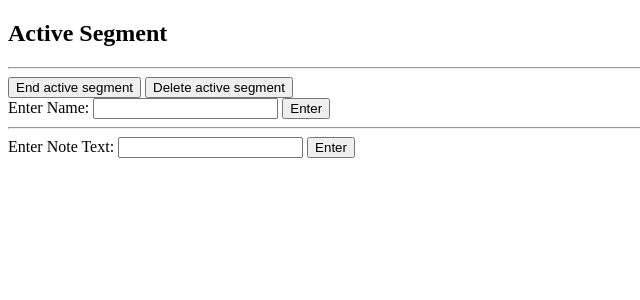
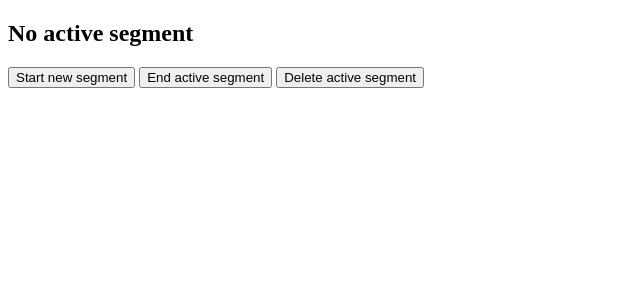
Before and after one commit to ParsaShemirani/pathbase, a FastAPI app: template templates/index.html in a window 1280 px wide. Shown: the top 300 px of the page, without its empty margins (0-640 px from the left). Run offline with FastAPI, Linux system fonts and the light colour scheme; the template is opened without the code that fills it, so the values that code supplies are empty.

Commit message:
made new setup with notes and action segments

```diff
--- a/app.py
+++ b/app.py
@@ -22,27 +22,21 @@ async def home(request: Request):
             select(ActionSegment).where(ActionSegment.str_end_at == None)
         )
         if active_segment:
-            active_segment_dict = {
-                "action": active_segment.name,
-                "segment_duration": active_segment.str_duration,
-                "segment_start": active_segment.str_start_at,
-            }
             segment_notes = session.scalars(
-                select(Note).where(Note.str_created_ts > active_segment.str_start_at)
+                select(Note).where(Note.action_segment_id == active_segment.id).order_by(Note.id.desc())
             ).all()
         else:
-            active_segment_dict = {"no_active_segment": "True"}
             segment_notes = []
 
     return templates.TemplateResponse(
         request=request,
         name="index.html",
-        context={"active_segment_dict": active_segment_dict, "segment_notes": segment_notes},
+        context={"active_segment": active_segment, "segment_notes": segment_notes},
     )
 
 
 @app.get("/start_segment")
-async def start_segment(name: str):
+async def start_segment():
     with Session() as session:
         with session.begin():
             active_segment = session.scalar(
@@ -52,7 +46,7 @@ async def start_segment(name: str):
                 raise HTTPException(
                     status_code=400, detail="There is already an active segment."
                 )
-            new_segment = ActionSegment(name=name)
+            new_segment = ActionSegment()
             new_segment.dt_start_at = datetime.now(tz=timezone.utc)
             session.add(new_segment)
     return RedirectResponse(url=app.url_path_for("home"), status_code=303)
@@ -92,7 +86,14 @@ async def delete_active_segment():
 async def add_note(note_text: str):
     with Session() as session:
         with session.begin():
-            new_note = Note(text=note_text)
+            active_segment = session.scalar(
+                select(ActionSegment).where(ActionSegment.str_end_at == None)
+            )
+            if not active_segment:
+                raise HTTPException(
+                    status_code=400, detail="There is no active segment."
+                )
+            new_note = Note(action_segment_id=active_segment.id, text=note_text)
             new_note.dt_created_ts = datetime.now(tz=timezone.utc)
             session.add(new_note)
     return RedirectResponse(url=app.url_path_for("home"), status_code=303)
--- a/scriptrunner.py
+++ /dev/null
@@ -1 +0,0 @@
-from analysis.pandas_script import df
--- a/templates/index.html
+++ b/templates/index.html
@@ -6,35 +6,38 @@
     <title>Stopwatch homepage</title>
 </head>
 <body>
+
+    {% if active_segment %}
         <h2>Active Segment</h2>
-    <ul>
-        {% for key, value in active_segment_dict.items() %}
-            <li>{{ key }}: {{value}}</li>
-        {% endfor %}
-    </ul>
-    <hr>
+        <p>Duration: {{ active_segment.str_duration }}</p>
 
+        <a href="{{ url_for('start_segment') }}"><button>Start new segment</button></a>
         <a href="{{ url_for('end_segment') }}"><button>End active segment</button></a>
         <a href="{{ url_for('delete_active_segment') }}"><button>Delete active segment</button></a>
 
-    <form action="{{ url_for('start_segment') }}" method="get">
-        <label for="actionNameInput">Enter Name:</label>
-        <input id="actionNameInput" name="name">
-        <button type="submit">Enter</button>
-    </form>
-
         <hr>
 
-    <form action="{{ url_for('add_note') }}", method="get">
+        <form action="{{ url_for('add_note') }}" method="get">
         <label for="noteTextInput">Enter Note Text:</label>
         <input id="noteTextInput" name="note_text">
         <button type="submit">Enter</button>
         </form>
 
+        <h2>Notes</h2>
+        {% if segment_notes%}
             <ul>
-        {% for n in segment_notes %}
-            <li>{{ n.text }}</li>
-        {% endfor %}
+            {%for note in segment_notes %}
+                <li>{{ note.text }}</li>
+                <li>{{ note.str_elapsed }}</li>
+            {%endfor%}
             </ul>
+        {% endif %}
+
+    {% else %}
+        <h2>No active segment</h2>
+        <a href="{{ url_for('start_segment') }}"><button>Start new segment</button></a>
+        <a href="{{ url_for('end_segment') }}"><button>End active segment</button></a>
+        <a href="{{ url_for('delete_active_segment') }}"><button>Delete active segment</button></a>
+    {% endif %}
 </body>
 </html>
```
Also changed, not shown: analysis/pandas_script.py (+29 -6 lines), models.py (+19 -4 lines). Lines whose indentation alone changed are shown as unchanged.
